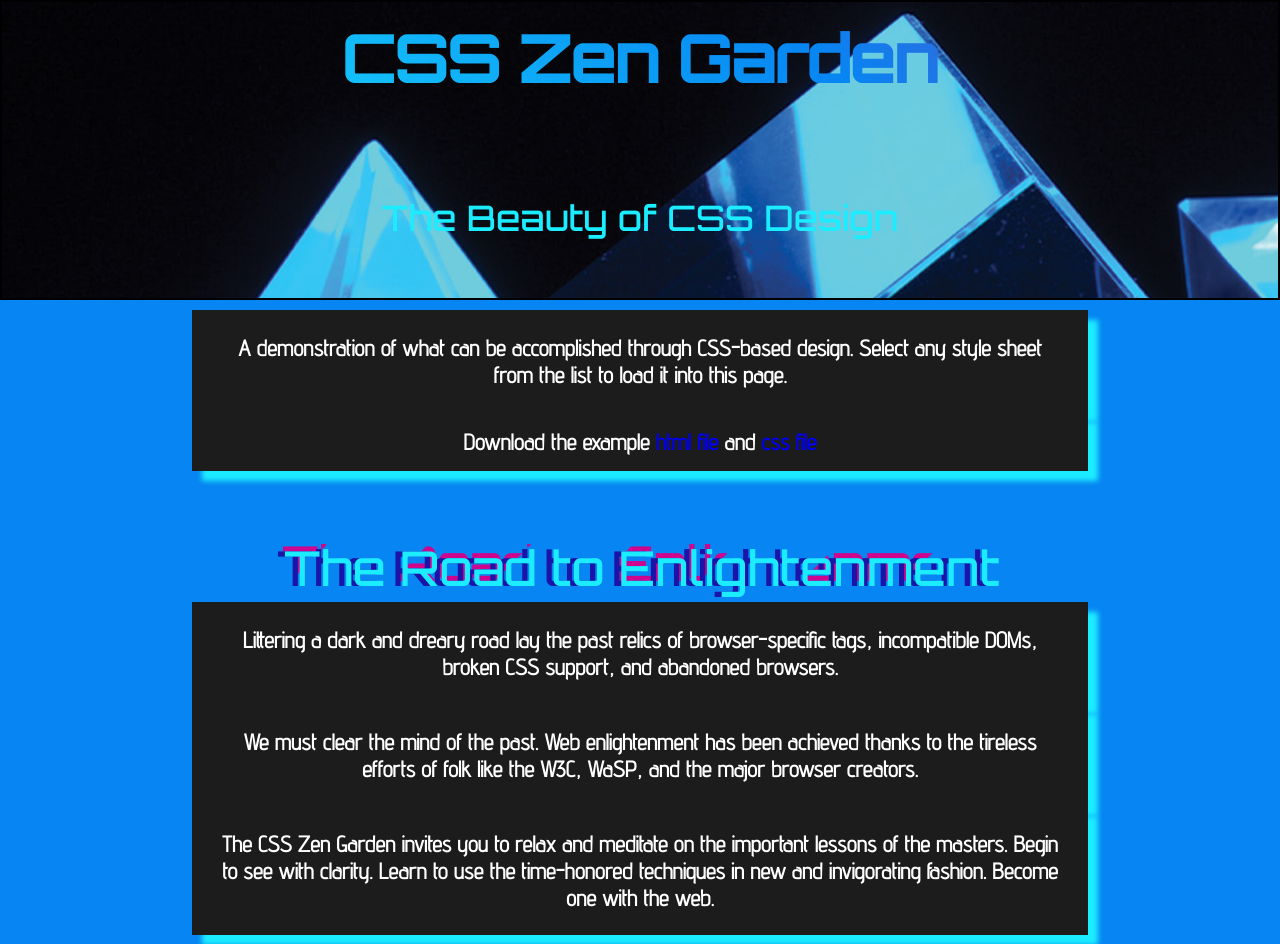
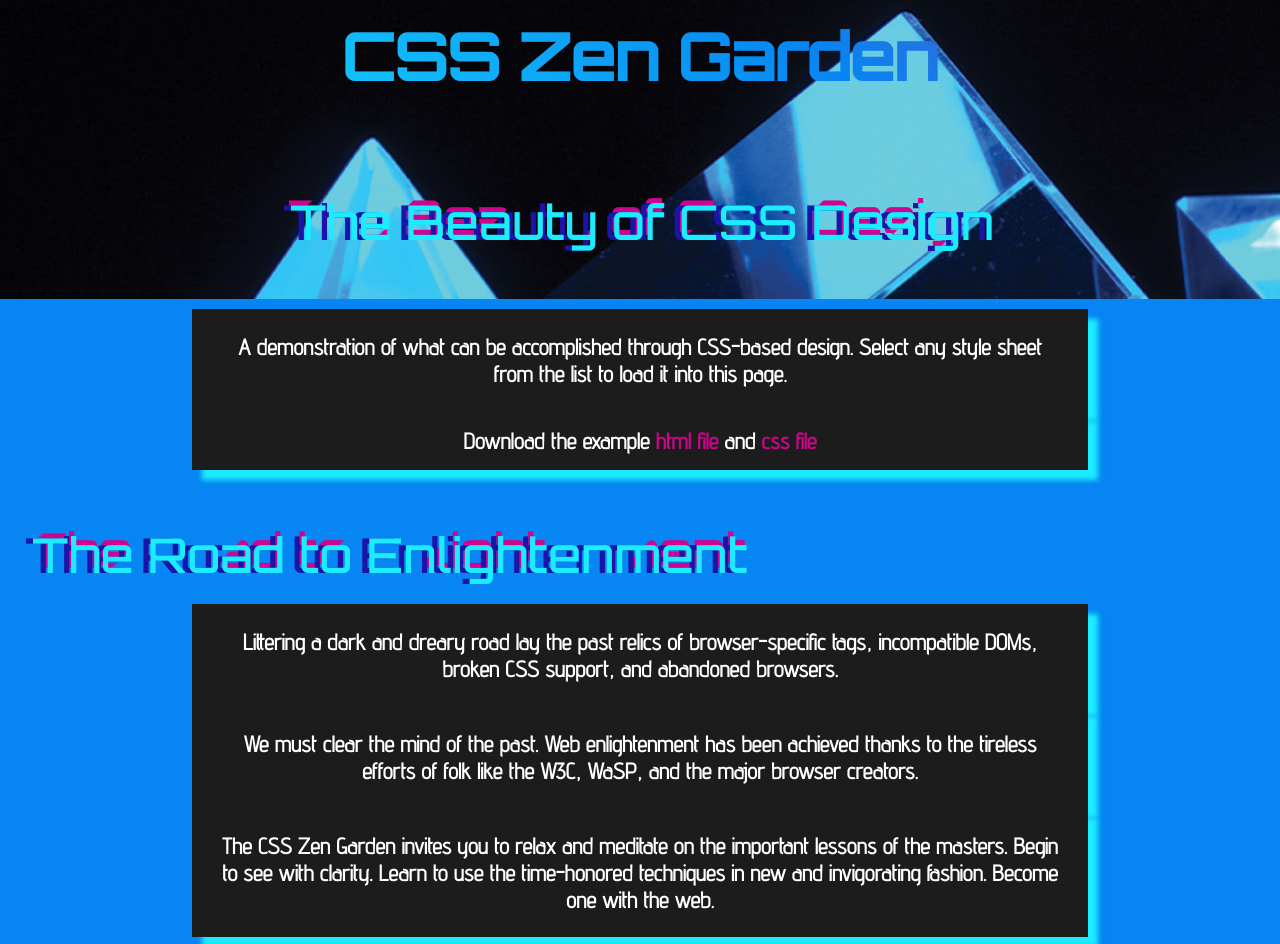
Before and after one commit to EmToHat/zen-garden-project, a website: page src/index.html in a window 1280 px wide. Shown: the top 944 px of the page. Drawn offline with nearby package versions, Linux system fonts and the light colour scheme; files that its build step writes are made by us from their sources.

Commit message:
updates: code and images.

```diff
--- a/src/sass/base/_reset.scss
+++ b/src/sass/base/_reset.scss
@@ -10,3 +10,8 @@
 html {
     scroll-behavior: smooth;
 }
+
+img {
+    width: 100%;
+    height: auto;
+}
--- a/src/sass/components/_atoms.scss
+++ b/src/sass/components/_atoms.scss
@@ -7,17 +7,20 @@
     text-decoration: none;
 }
 
+a {
+    color: ia.$pink-clr;
+}
+
 h1,
 h2 {
-    color: ia.$cyan-clr;
     font-family: ia.$orbitron-font;
 }
 
-h3 {
+h3, .intro h2 {
     font: 500 3em/1 ia.$orbitron-font;
     letter-spacing: 0;
-    padding: 0.25em 0 0.325em;
-    display: block;
+    //padding: 0.25em 0 0.325em;
+    //display: block;
     margin: 0 auto;
     text-shadow: 2px 5px ia.$cyan-clr, -5px 5px ia.$dark-blue-clr;
     background: url(https://raw.githubusercontent.com/EmToHat/zen-garden-project/main/src/sass/assets/background2.png) repeat-y;
@@ -29,6 +32,20 @@
 
     animation: gradient 80s linear infinite;
     -webkit-animation: gradient 80s linear infinite;
+}
+
+/*SEND H3 TO THE LEFT*/
+.preamble h3,
+.participation h3,
+.requirements h3 {
+    text-align: left;
+    margin: 10px 10px 30px 30px;
+}
+/*SEND H3 TO THE RIGHT*/
+.explanation h3,
+.benefits h3 {
+    text-align: right;
+    margin: 20px;
 }
 
 @keyframes gradient {
@@ -51,7 +68,6 @@
 
 
 h1 {
-    background-color: ia.$dark-blue-clr;
     font-size: 4rem;
     padding: 1rem 2.2rem;
 }
@@ -87,7 +103,6 @@
 
         a {
             display: block;
-            //color: ia.$secondary-color;
         }
 
         a + a {
--- a/src/sass/components/_molecules.scss
+++ b/src/sass/components/_molecules.scss
@@ -6,16 +6,16 @@
     margin-bottom: 10px;
     width: auto;
     height: auto;
-    border: 2px solid;
     background-image: url("https://raw.githubusercontent.com/EmToHat/zen-garden-project/main/src/sass/assets/future2.jpg");
   }
+
   .intro header h1 {
     background-image: linear-gradient(
       -135deg,
-      white 0%,
-      #CE048E 35%,
-      #0785F2 67%,
-      #1CECFF 100%
+      ia.$white-clr 0%,
+      ia.$pink-clr 35%,
+      ia.$blue-clr 67%,
+      ia.$cyan-clr 100%
     );
     background-size: auto auto;
     background-clip: border-box;
@@ -50,7 +50,7 @@
     }
 }
 
-div.page-wrapper {
+.page-wrapper {
     margin-inline: auto;
     text-align: center;
     background-color: ia.$blue-clr;
```
Also changed, not shown: public/css/main.css.
